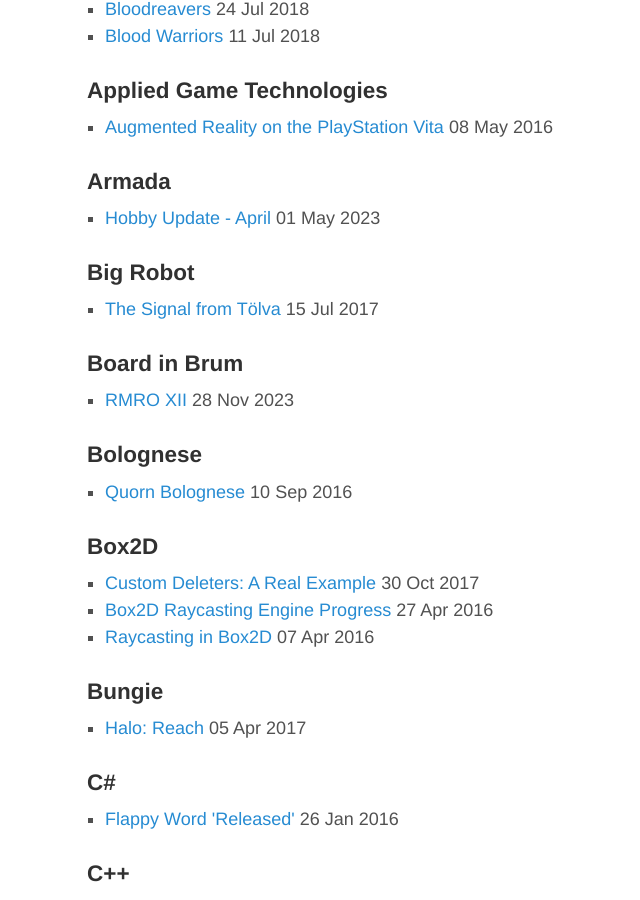
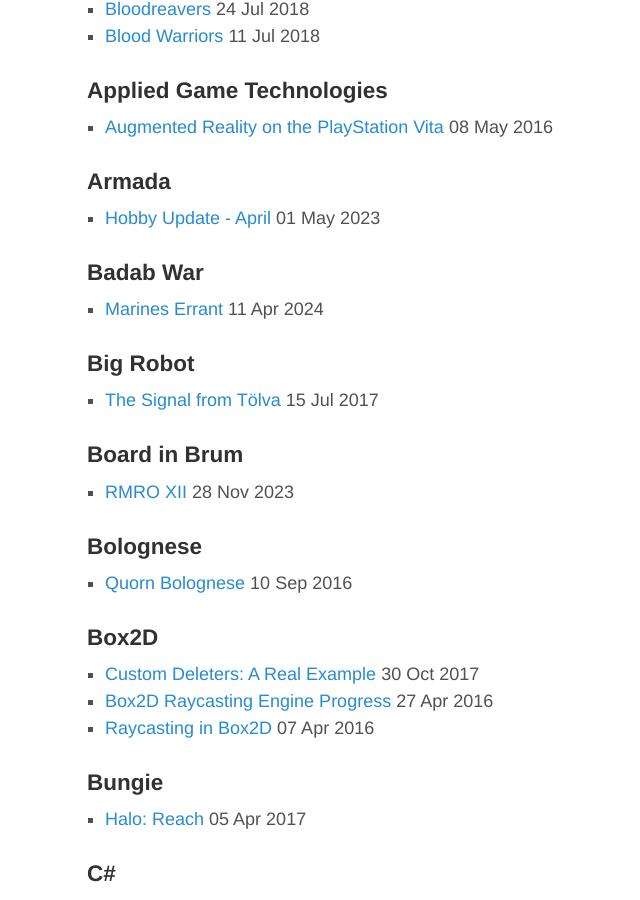
Before and after one commit to rachelnertia/rachelnertia.github.io, a Jekyll site: the page built from tag_index.md, in a window 1280 px wide and 900 px high, scrolled down 1227 px. Shown: the whole window, without its empty margins (238-878 px from the left). Built offline with Jekyll 4.4.1, drawn with Linux system fonts in a browser that asks for light colours; some of the changed text lies outside the part shown.

Commit message:
Update 2024-04-11-marines-errant.md

```diff
--- a/_posts/2024/2024-04-11-marines-errant.md
+++ b/_posts/2024/2024-04-11-marines-errant.md
@@ -2,7 +2,7 @@
 layout: post
 title: Marines Errant
 category: Hobby
-tags: [ Warhammer, 40K, Space Marines, Marines Errant ]
+tags: [ Warhammer, 40K, Kill Team, Badab War, Space Marines, Marines Errant ]
 comments: true
 ---
 
```
